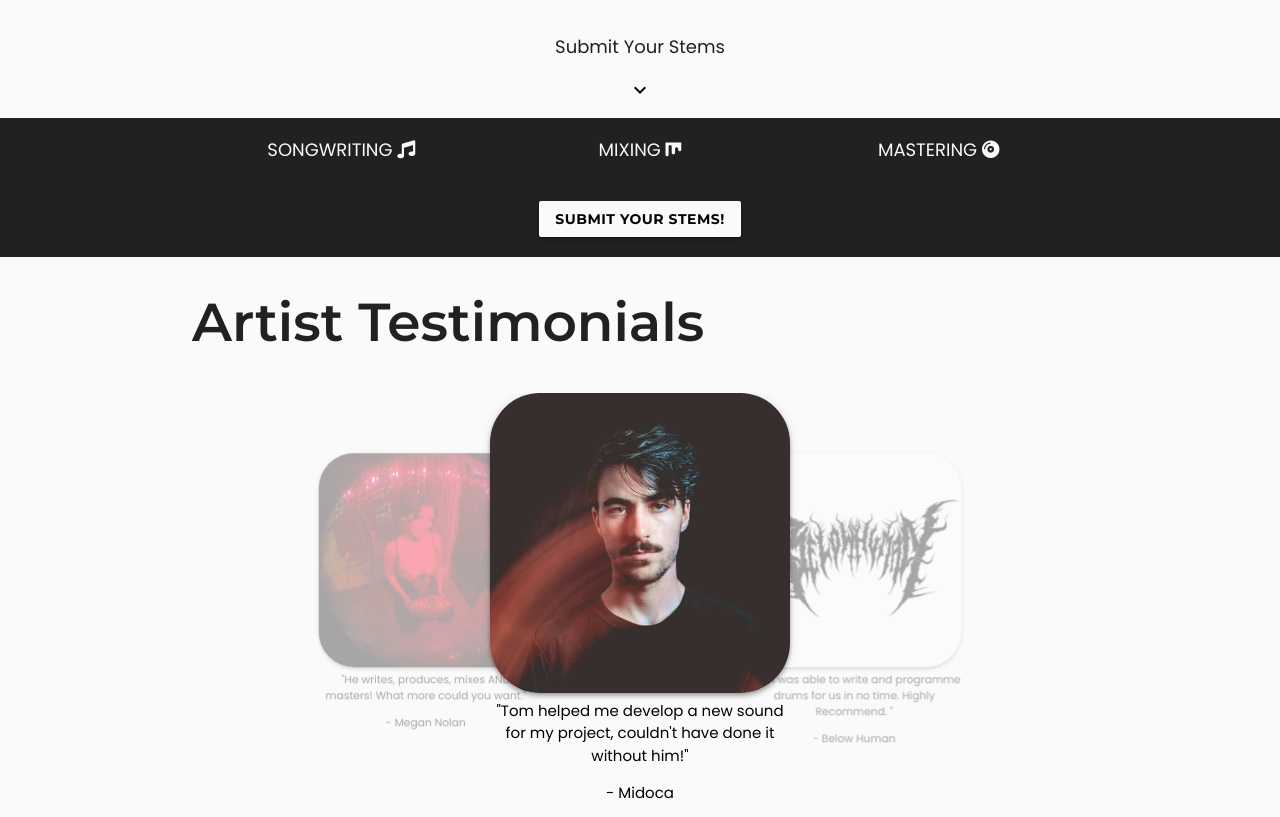
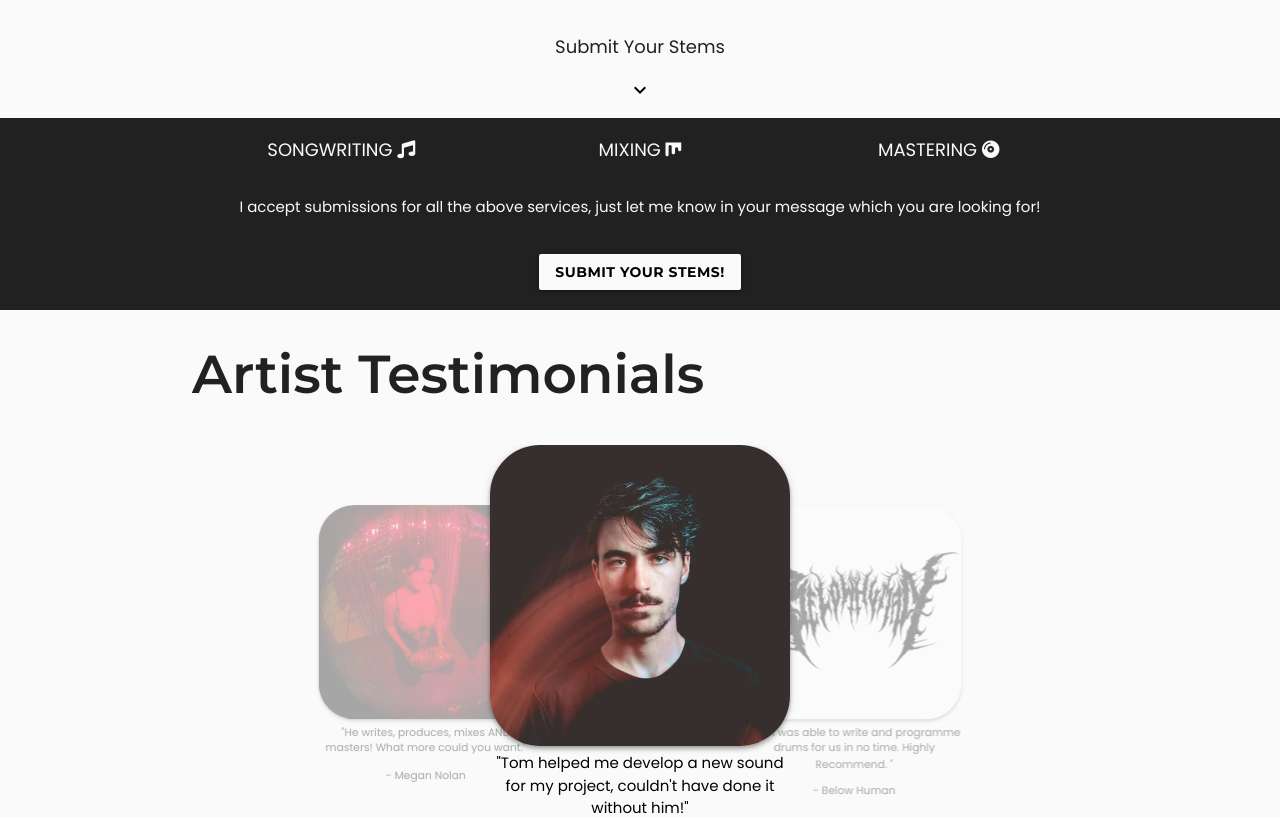
Before and after one commit to hollownotempty/Portfolio_4, a Django app: page / in a window 1280 px wide. Shown: the part 690-1507 px from the top of the page. Run offline with Django 3.2, Linux system fonts and the light colour scheme.

Commit message:
Add tagline to services section

```diff
--- a/static/css/styles.css
+++ b/static/css/styles.css
@@ -136,6 +136,10 @@ footer {
 
 /* --------------------------- Book call section */
 
+#book-call-section {
+    color: #fafafa;
+}
+
 .book-call-btn {
     margin: 20px 0px;
     background-color: #fafafa;
@@ -150,8 +154,11 @@ footer {
 }
 
 #services p {
-    color: #fafafa;
     font-size: large;
+}
+
+#booking-tagline p {
+    text-align: center;
 }
 
 /* ------------------------------------------------------- BOOKING PAGE */
--- a/templates/home.html
+++ b/templates/home.html
@@ -33,6 +33,11 @@
                 <p class="flow-text">MASTERING <i class="fas fa-compact-disc"></i></p>
             </div>
         </div>
+
+        <div id="booking-tagline" class="row remove-bottom-margin hide-on-small-only">
+            <p>I accept submissions for all the above services, just let me know in your message which you are looking for! </p>
+        </div>
+
         <div class="center">
             <a class="waves-effect waves-light btn book-call-btn" href="{% url 'submit' %}">Submit Your Stems!</a>
         </div>
```
